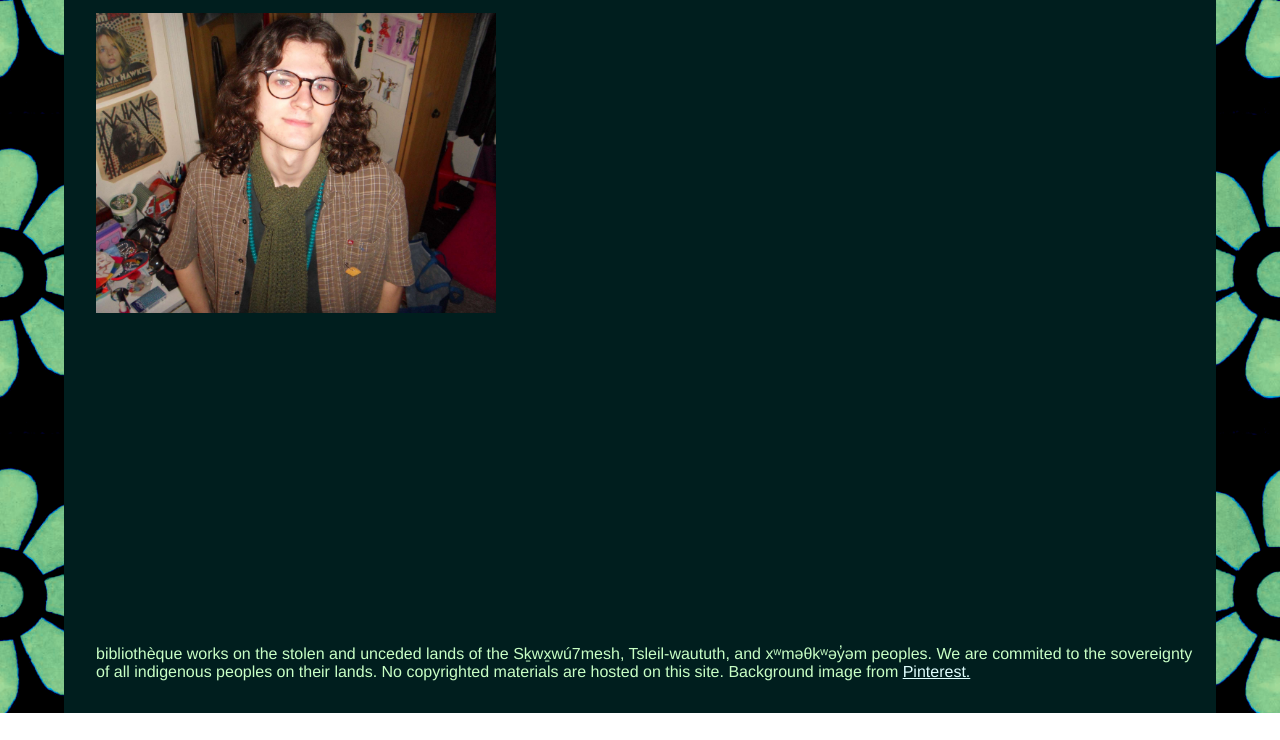
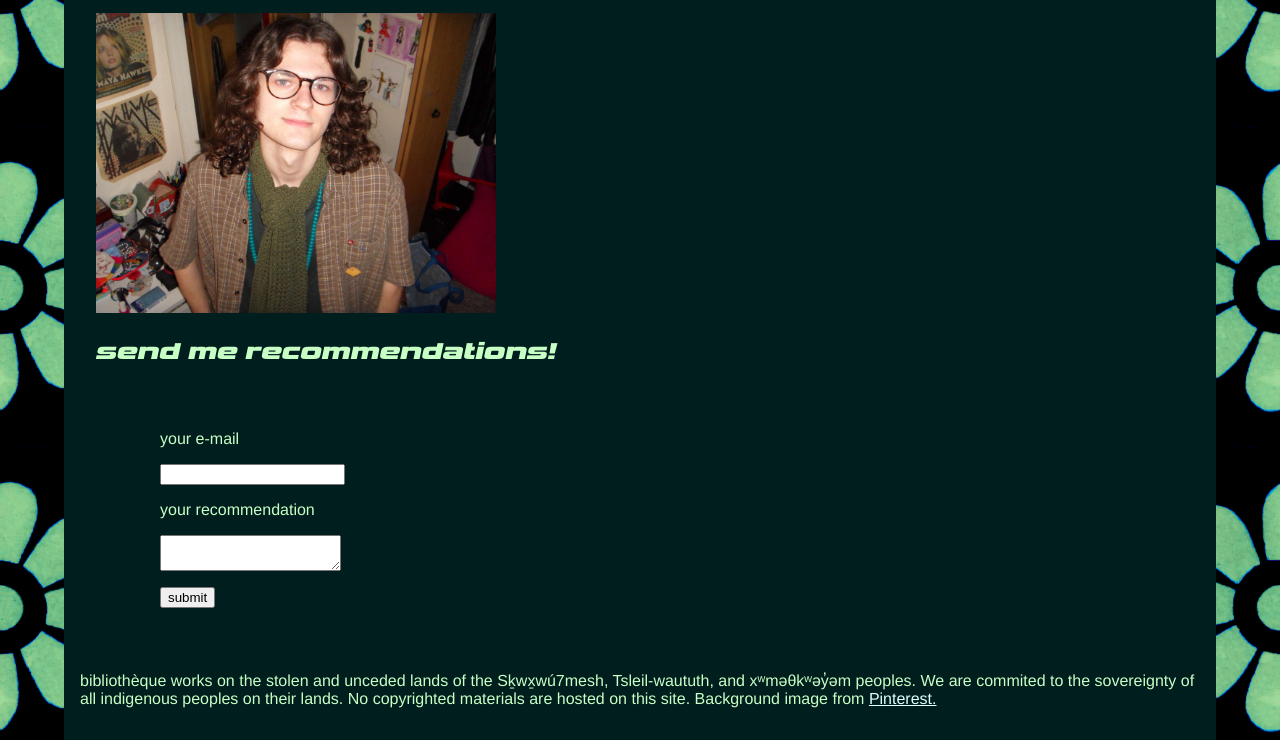
Before and after one commit to erikthor777/bibliotek, a plain HTML site: page pages/about.html in a window 1280 px wide. Shown: the part 166-906 px from the top of the page. Before the commit the page ends 879 px from the top, so only its background shows below. Drawn offline with Linux system fonts and the light colour scheme; a web font is replaced by a local one.

Commit message:
add form to about

```diff
--- a/pages/about.html
+++ b/pages/about.html
@@ -21,8 +21,18 @@
             <h1>who's behind bibliothèque?</h1>
             <p>bibliothèque is run by CGMT. I hope the books on this site tell enough about me :P</p>
             <img src="../assets/images/about.JPG" alt="CGMT is a masculine Métis person with glasses and shoulder-length hair." width="400px">
+            <h2>send me recommendations!</h2>
+            <section class="form">
+                <form>
+                    <label for="email" class="form-item">your e-mail</label>
+                    <input type="email" id="email" class="form-item">
+                    <label for="rec" class="form-item">your recommendation</label>
+                    <textarea id="rec" class="form-item"></textarea>
+                    <button type="submit" class="form-item">submit</button>
+                </form>
+            </section>
         </main>
-        <footer class="footer">
+        <footer>
             <p>bibliothèque works on the stolen and unceded lands of the Sḵwx̱wú7mesh, Tsleil-waututh, and xʷməθkʷəy̓əm peoples. We are commited to the sovereignty of all indigenous peoples on their lands. No copyrighted materials are hosted on this site. Background image from <a target="_blank" href="https://www.pinterest.com">Pinterest.</a></p>
         </footer>
     </div>
--- a/styles/style.css
+++ b/styles/style.css
@@ -91,3 +91,13 @@ section {
     font-weight: bold;
     font-style: italic;
 }
+
+.form  {
+    display: flex;
+    flex-direction: column;
+}
+
+.form-item {
+    display: flex;
+    margin: 1rem;
+}
```
